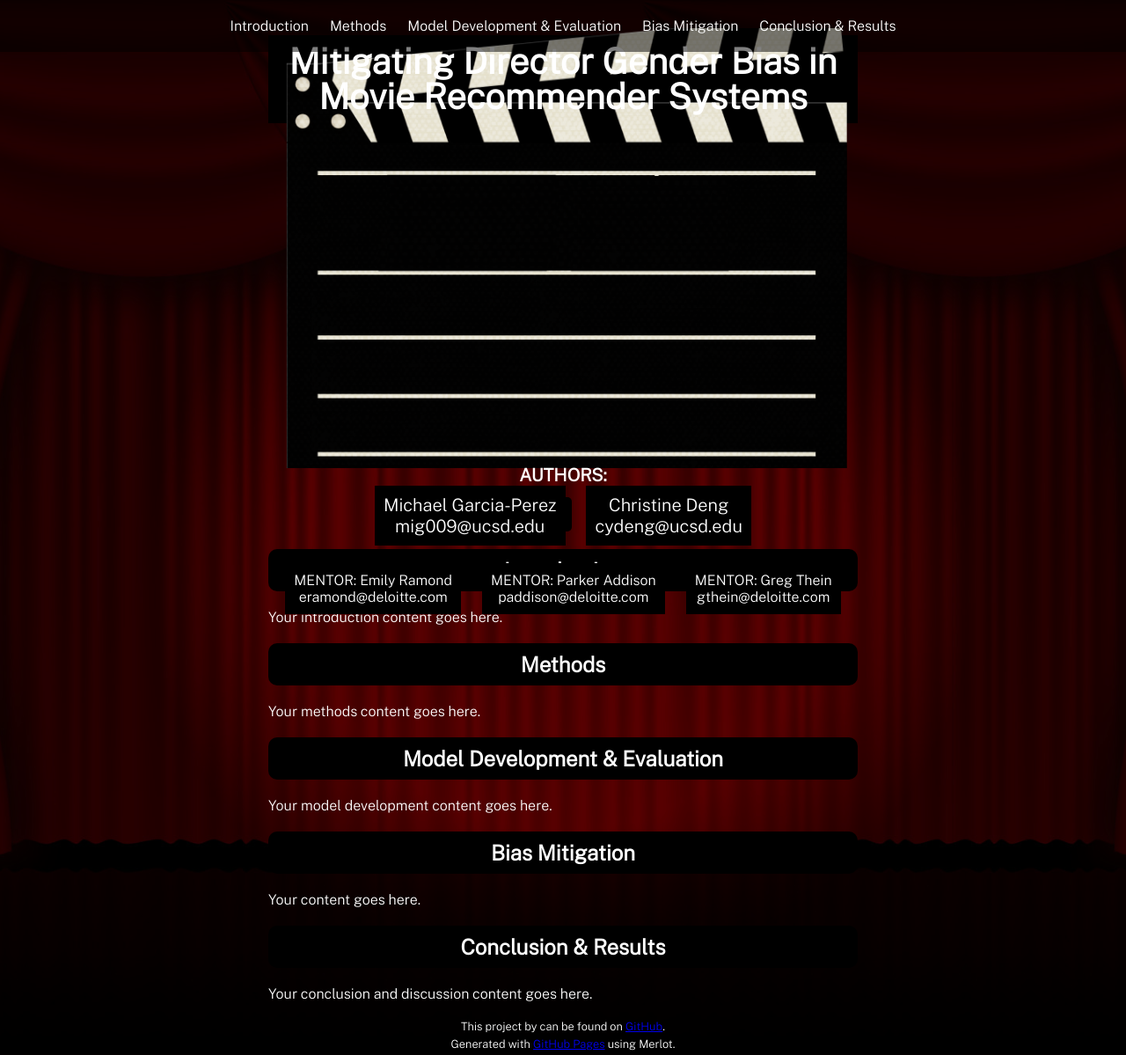
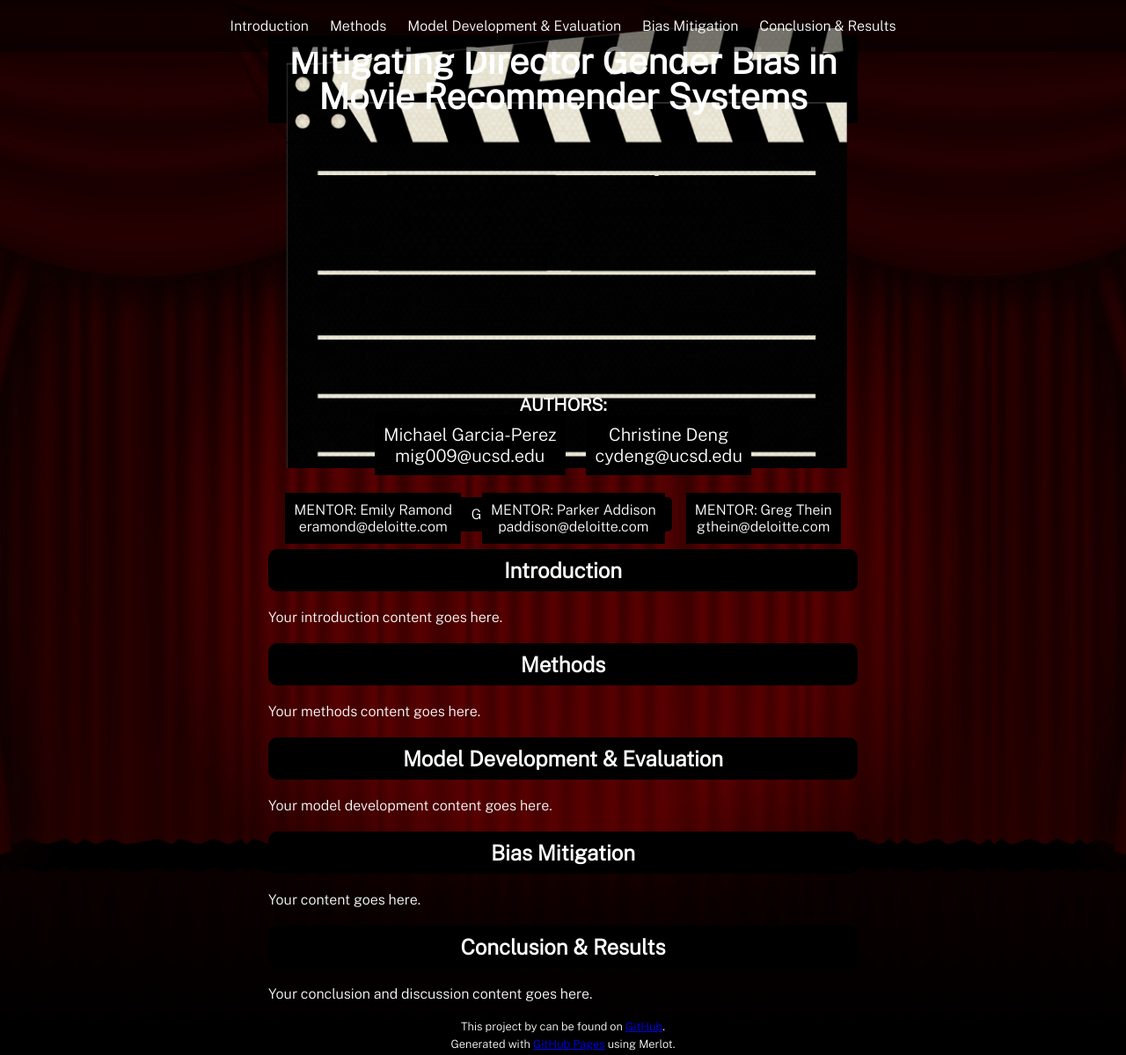
Before and after one commit to michael-garciaperez/DSC180A-Methodology-5, a Jekyll site: the page built from index.md, in a window 1280 px wide and 1199 px high. Shown: the whole window at 88% size. Built offline with Jekyll 4.4.1, drawn with Linux system fonts in a browser that asks for light colours.

Commit message:
Update style.scss

```diff
--- a/assets/css/style.scss
+++ b/assets/css/style.scss
@@ -51,7 +51,7 @@ header h1 {
 
 .author-mentor-container {
   text-align: center;
-  margin-top: -20px; /* Adjusted margin-top for the names */
+  margin-top: -100px; /* Adjusted margin-top for the names */
 }
 
 .author-mentor-container p {
```
